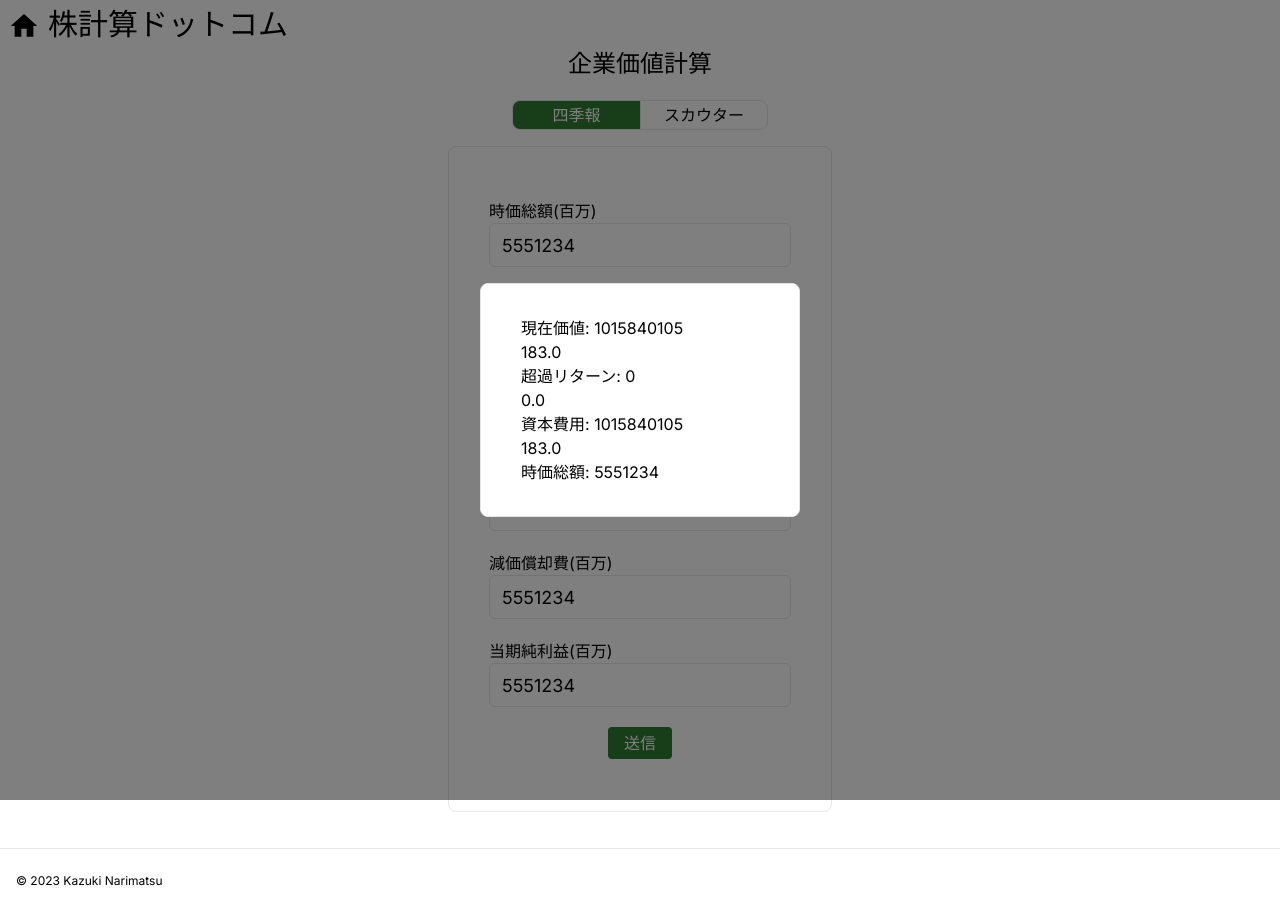
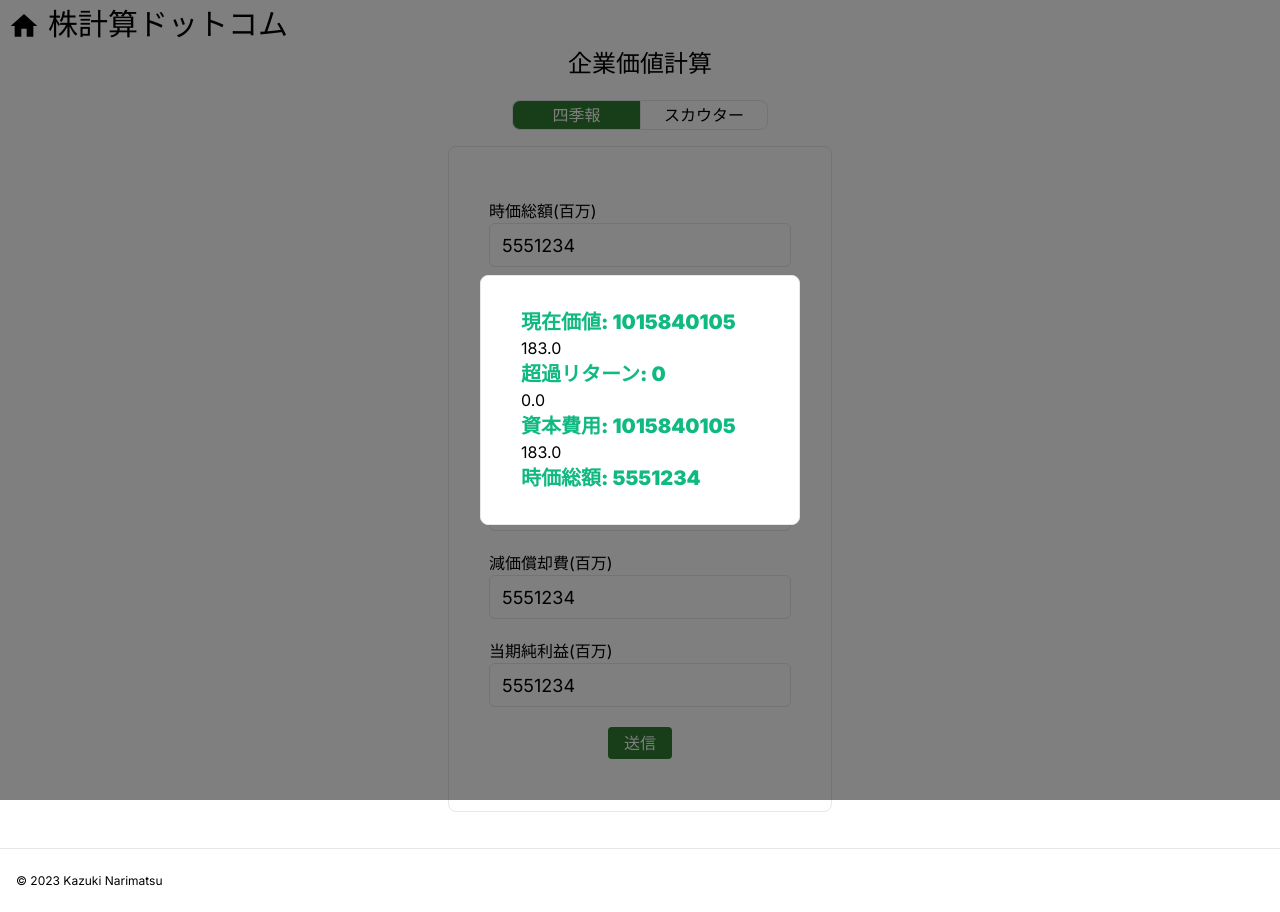
Before and after one commit to knarimatsu/kabukeisan_fe, a Next.js app: page /calc-stock in a window 1280 px wide. Both pictures are taken after typing "5551234", "5551234", "5551234", "5551234", "5551234", "5551234" into the empty fields and a click on the input "送信". Built offline with nearby package versions, Linux system fonts and the light colour scheme; no server answers.

Commit message:
add color

```diff
--- a/src/app/calc-stock/page.tsx
+++ b/src/app/calc-stock/page.tsx
@@ -33,19 +33,19 @@ const Calc = () => {
     data = isShikiho ? calcValueResultByShikiho : calcValueResultByScouter;
     return (
       <div className="px-10 py-8 w-96 border rounded-lg bg-white">
-        <p>
+        <p className="text-xl font-black text-emerald-500">
           {'現在価値'}: {data.pv}
         </p>
         <p>{(data.pv / data.marketCapital).toFixed(1)}</p>
-        <p>
+        <p className="text-xl font-black text-emerald-500">
           {'超過リターン'}: {data.excessPV}
         </p>
         <p>{(data.excessPV / data.marketCapital).toFixed(1)}</p>
-        <p>
+        <p className="text-xl font-black text-emerald-500">
           {'資本費用'}: {data.costPV}
         </p>
         <p>{(data.costPV / data.marketCapital).toFixed(1)}</p>
-        <p>
+        <p className="text-xl font-black text-emerald-500">
           {'時価総額'}: {data.marketCapital}
         </p>
       </div>
```
